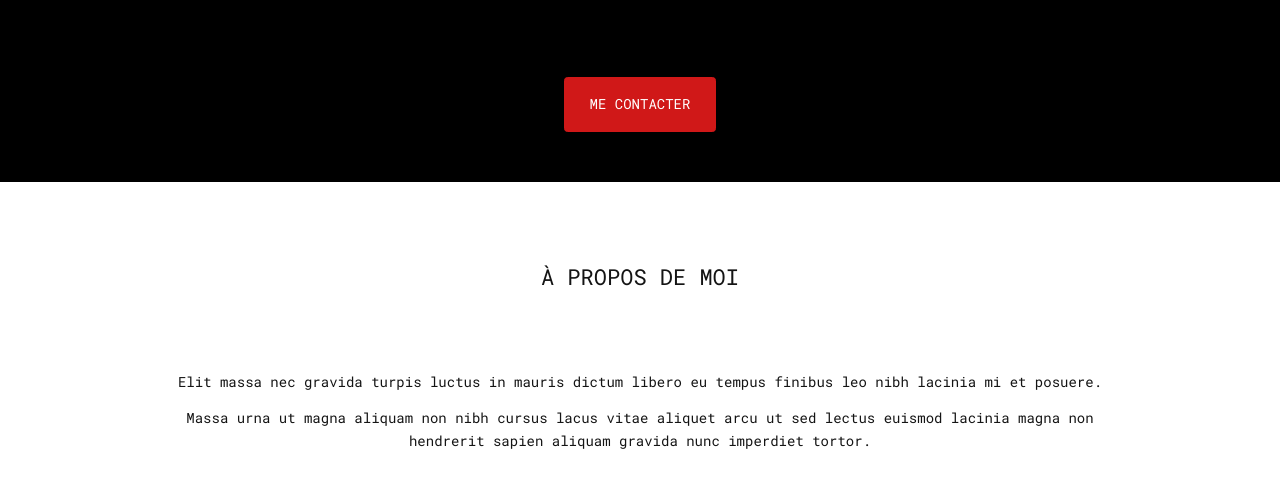
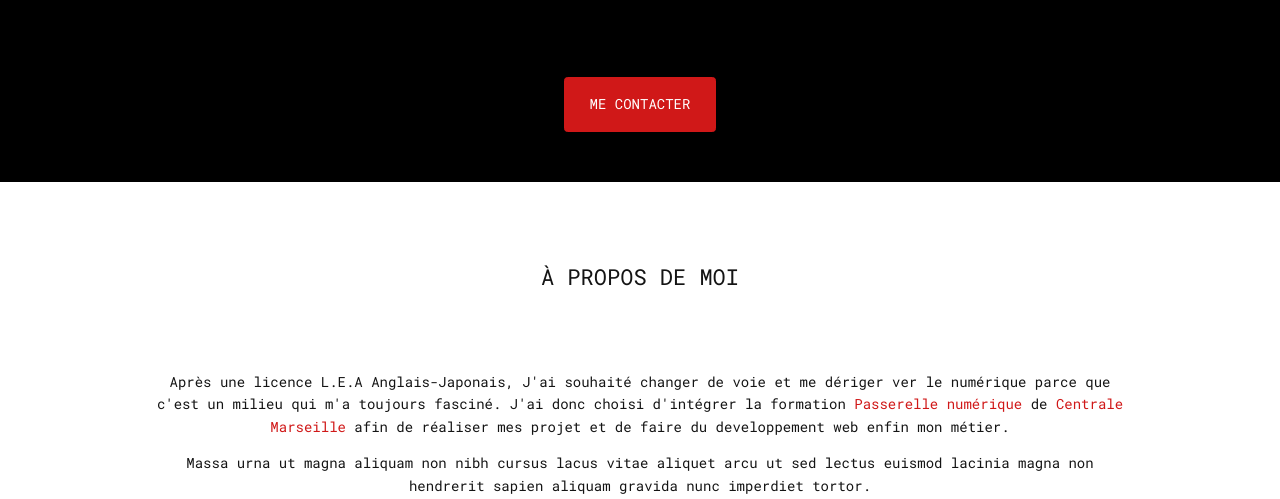
Before and after one commit to maddy-12/portfolio, a plain HTML site: page index.html in a window 1280 px wide. Shown: the part 277-776 px from the top of the page. Drawn offline with nearby package versions, Linux system fonts and the light colour scheme.

Commit message:
add 1st part of the introduction

```diff
--- a/index.html
+++ b/index.html
@@ -99,7 +99,7 @@ Licence URI: https://www.os-templates.com/template-terms
     </div>
     <div class="group">
       <div class="one_half first">
-        <p>Elit massa nec gravida turpis luctus in mauris dictum libero eu tempus finibus leo nibh lacinia mi et posuere.</p>
+        <p>Après une licence L.E.A Anglais-Japonais, J'ai souhaité changer de voie et me dériger ver le numérique parce que c'est un milieu qui m'a toujours fasciné. J'ai donc choisi d'intégrer la formation <a href="https://passerelle-numerique.fr/">Passerelle numérique</a> de <a href="https://www.centrale-marseille.fr/">Centrale Marseille</a>  afin de réaliser mes projet et de faire du developpement web enfin mon métier.</p>
         <p class="btmspace-50">Massa urna ut magna aliquam non nibh cursus lacus vitae aliquet arcu ut sed lectus euismod lacinia magna non hendrerit sapien aliquam gravida nunc imperdiet tortor.</p>
         <ul class="nospace group display-flex">
           <li class="one_half first">
```
